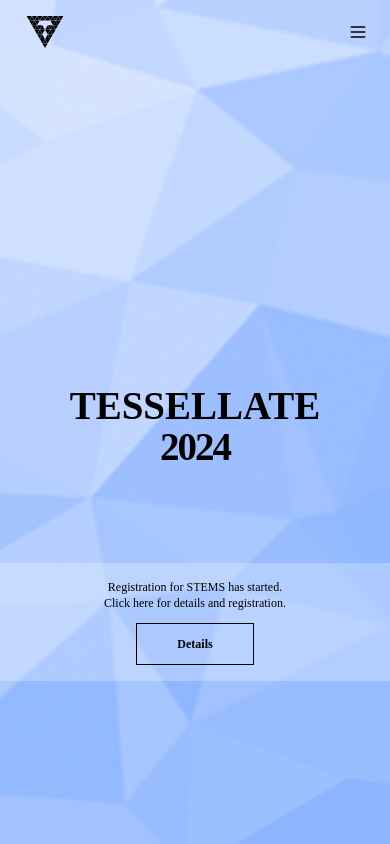
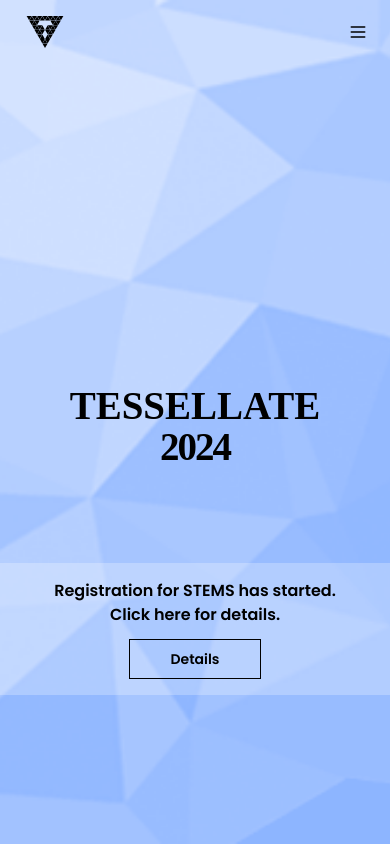
Before and after one commit to Tessellate-CMI/tessellate-frontend, a SvelteKit app: page / in a window 390 px wide. Shown: the top 844 px of the page. Built offline with nearby package versions, Linux system fonts and the light colour scheme; a web font is replaced by a local one.

Commit message:
fix(tessellate register banner): increased font size on phone for high visibility

```diff
--- a/src/routes/+page.svelte
+++ b/src/routes/+page.svelte
@@ -42,12 +42,14 @@
                 <p class="font-bold tracking-tighter">2024</p>
             </div>
             <div
-                class="absolute inset-y-2/3 mx-auto flex h-max w-full flex-col bg-white bg-opacity-25 py-4 text-xs sm:inset-y-3/4 sm:text-base md:text-lg lg:text-xl"
+                class="absolute inset-y-2/3 mx-auto flex h-max w-full flex-col bg-white
+                    bg-opacity-25 py-4 text-center font-heading text-base font-semibold text-black
+                    sm:inset-y-3/4 sm:text-base md:text-lg lg:text-xl"
             >
-                Registration for STEMS has started.<br />Click here for details and registration.
+                Registration for STEMS has started.<br />Click here for details.
                 <a
                     style="text-transform: none"
-                    class="btn btn-outline m-auto mt-3 h-auto min-h-0 rounded-none px-10 py-3 text-xs text-black hover:bg-black hover:text-white sm:text-base md:text-lg lg:text-xl"
+                    class="text-md btn btn-outline m-auto mt-3 h-auto min-h-0 rounded-none px-10 py-3 text-black hover:bg-black hover:text-white sm:text-base md:text-lg lg:text-xl"
                     href="/stems#details">Details</a
                 >
             </div>
```
